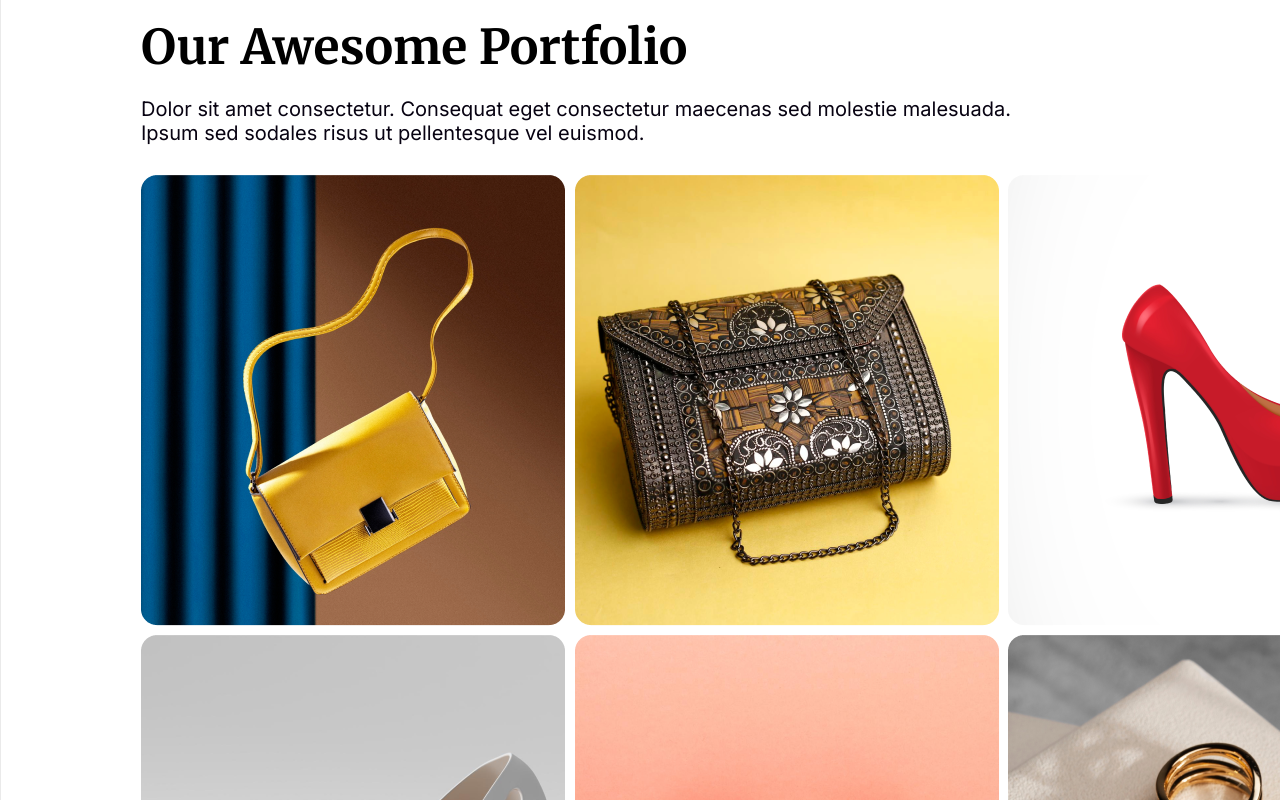
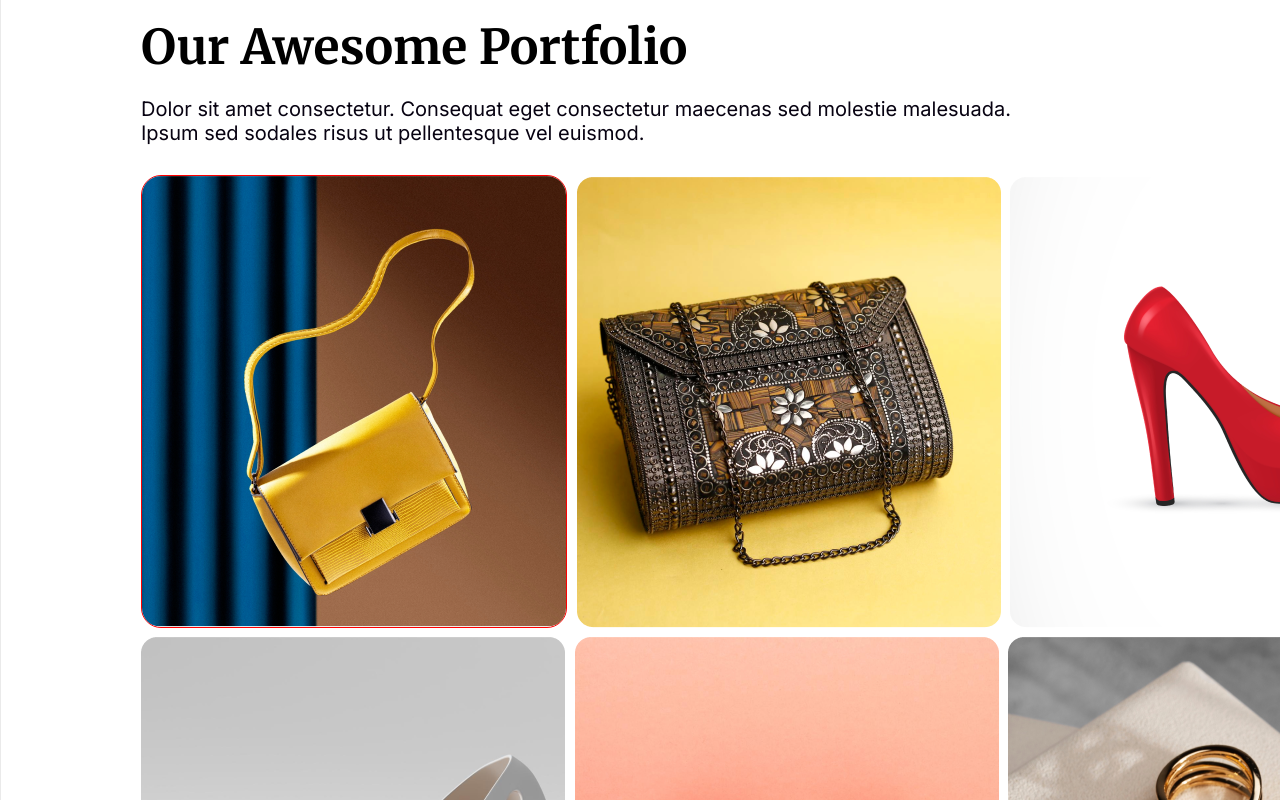
Before and after one commit to digitalutilize/new-year-new-mission, a plain HTML site: page index.html in a window 1280 px wide. In both pictures the pointer is over the picture 353 px from the left and 3835 px from the top of the page. Shown: the part 3435-4235 px from the top of the page. Drawn offline with Linux system fonts and the light colour scheme.

Commit message:
gallery hover update

```diff
--- a/styles/style.css
+++ b/styles/style.css
@@ -262,6 +262,11 @@ section {
     margin: 0px 5px 5px 0px;
 }
 
+.gallery-image img:hover{
+    border: 1px solid red;
+    border-radius: 20px;
+}
+
 /* Newsletter Section Styles */
 
 .newsletter{
@@ -371,3 +376,7 @@ footer{
     justify-content: space-between;
     align-items: center;
 }
+
+.copyright p:hover{
+    text-decoration: underline;
+}
```
